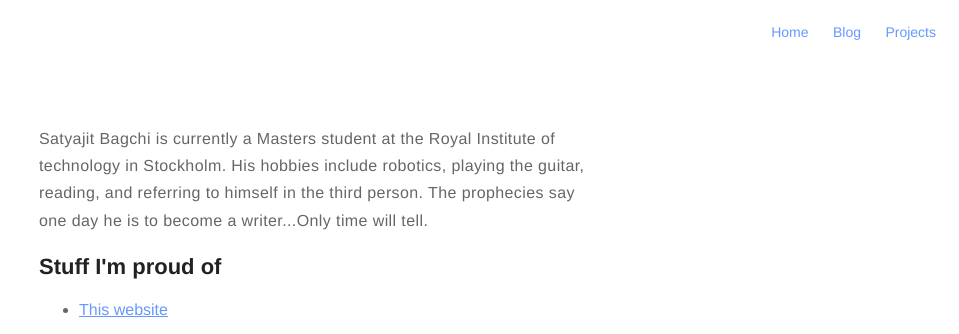
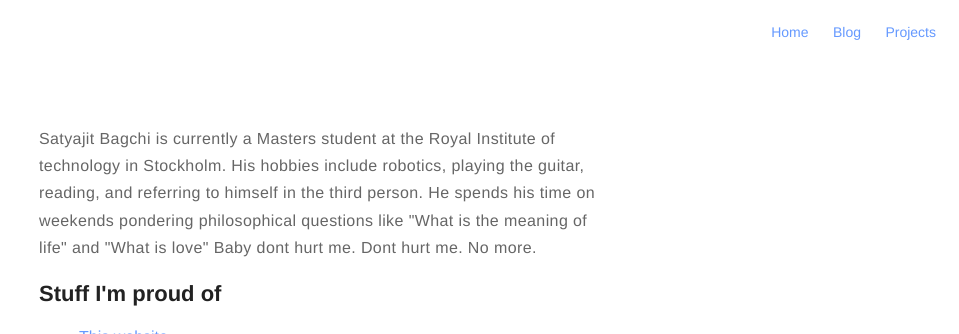
Before and after one commit to sleeping-bag/sleeping-bag.github.io, a Jekyll site: the page built from about.md, in a window 1280 px wide, cut to the strip 0-334 px from the top of the page. Shown: the whole strip, without its empty margins (321-1280 px from the left). Built offline with Jekyll 4.4.1, drawn with Linux system fonts in a browser that asks for light colours.

```diff
--- a/about.md
+++ b/about.md
@@ -11,7 +11,7 @@
 -->
 
 
-<p>Satyajit Bagchi is currently a Masters student at the Royal Institute of technology in Stockholm. His hobbies include robotics, playing the guitar, reading, and referring to himself in the third person. The prophecies say one day he is to become a writer...Only time will tell.</p>
+<p>Satyajit Bagchi is currently a Masters student at the Royal Institute of technology in Stockholm. His hobbies include robotics, playing the guitar, reading, and referring to himself in the third person. He spends his time on weekends pondering philosophical questions like "What is the meaning of life" and "What is love" Baby dont hurt me. Dont hurt me. No more.</p>
 
 <!--
 <h2>Skills</h2>
```
